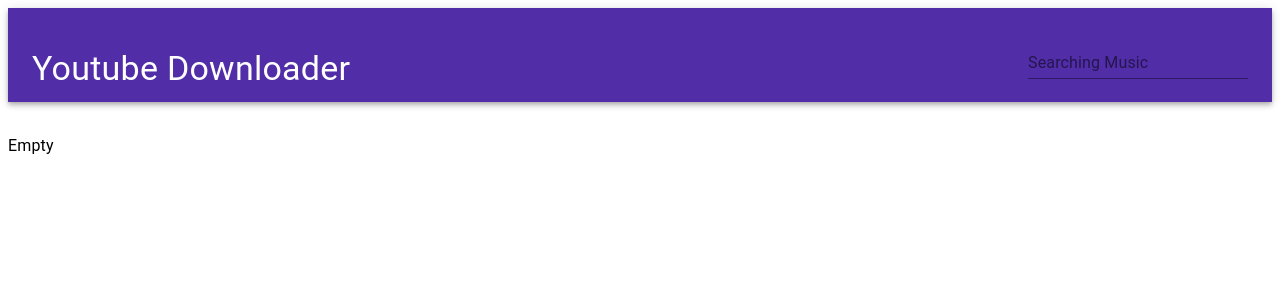
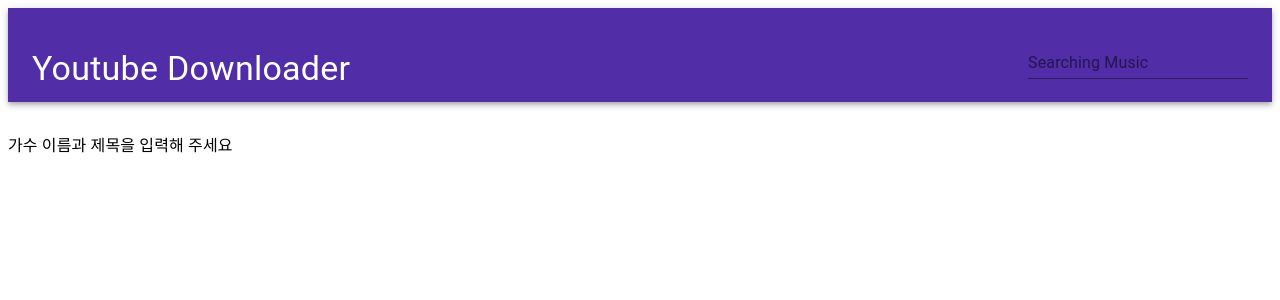
Before and after one commit to ChaMyungjun/yendi, a React app in the folder front-end/: page / in a window 1280 px wide. Shown: the top 300 px of the page. Built offline with nearby package versions, Linux system fonts and the light colour scheme.

Commit message:
title change

```diff
--- a/front-end/src/App.tsx
+++ b/front-end/src/App.tsx
@@ -18,7 +18,7 @@
       <div>
         <SearchingAppbar handleChangeSearch={this.handleTitle} />
         {toJS(store).searching.length === 0 ? (
-          <Typography>Empty</Typography>
+          <Typography>가수 이름과 제목을 입력해 주세요</Typography>
         ) : (
           <SearchResult />
         )}
```
Also changed, not shown: 1 other file (tests, documents, lock files or other folders).
